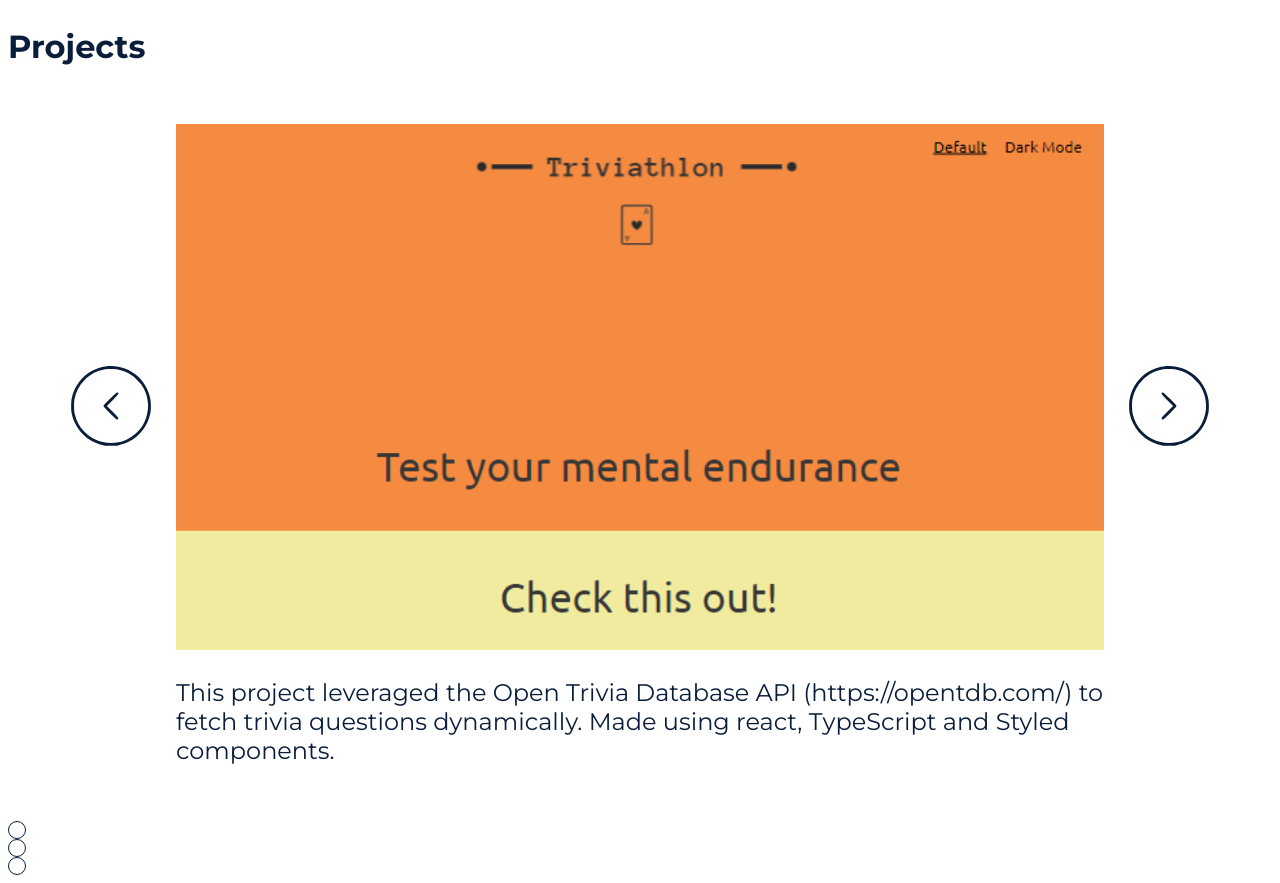
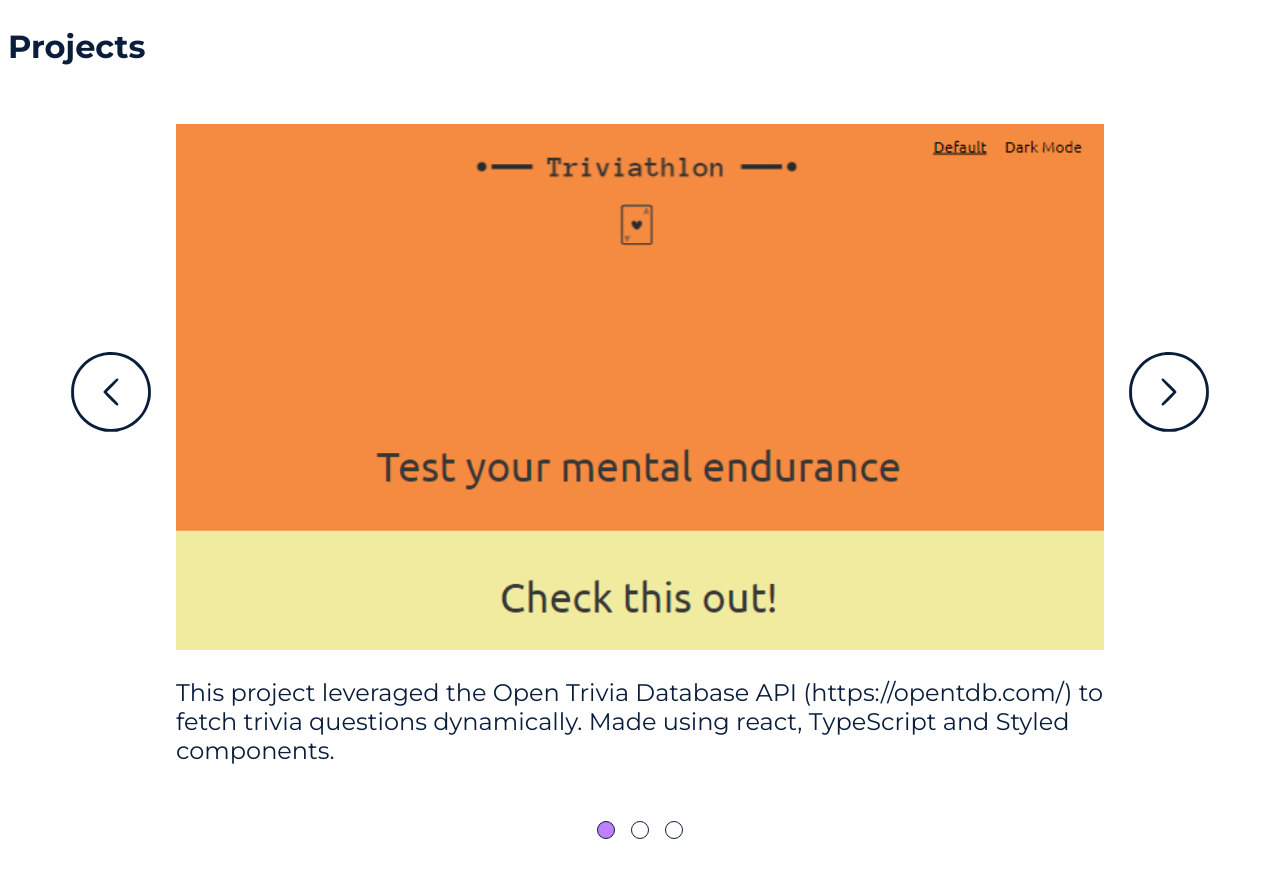
Before and after one commit to mikel-js/portfolio, a Next.js app: page / in a window 1280 px wide. After the commit the page ends 847 px from the top, so only its background shows below. Built offline with nearby package versions, Linux system fonts and the light colour scheme.

Commit message:
add pagination function

```diff
--- a/src/app/projects/Projects.tsx
+++ b/src/app/projects/Projects.tsx
@@ -30,12 +30,18 @@ const StyledArrowRight = styled(ArrowRight)`
   right: 5%;
 `;
 
-const StyledCircleContainer = styled.div``;
-const StyledCircle = styled.div`
+const StyledCircleContainer = styled.div`
+  display: flex;
+  justify-content: center;
+  gap: 1rem;
+`;
+
+const StyledCircle = styled.div<{ isActive: boolean }>`
   height: 1rem;
   width: 1rem;
   border-radius: 50%;
   border: 1px solid ${COLORS.primary};
+  background-color: ${({ isActive }) => isActive && COLORS.purple1};
 `;
 
 const Projects: React.FC = () => {
@@ -60,6 +66,8 @@ const Projects: React.FC = () => {
       link: 'https://mikelgame.netlify.app/',
     },
   ];
+
+  const handlePageClick = (index: number) => setActiveIndex(index);
 
   const handleNextClick = () => {
     if (activeIndex + 1 === projectsArr.length) {
@@ -93,7 +101,11 @@ const Projects: React.FC = () => {
       </StyledImageContainer>
       <StyledCircleContainer>
         {projectsArr.map((props, i) => (
-          <StyledCircle key={i} />
+          <StyledCircle
+            key={i}
+            onClick={() => handlePageClick(i)}
+            isActive={i === activeIndex}
+          />
         ))}
       </StyledCircleContainer>
       <StyledArrowLeft width={80} height={80} onClick={handlePreviousClick} />
```
